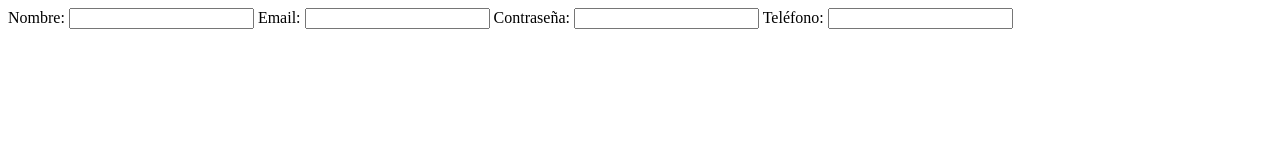
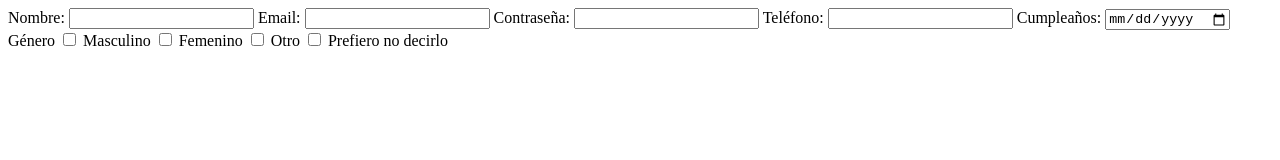
Before and after one commit to Horosh97/202309-w3ex2-Daniel-Andreu, a plain HTML site: page index.html in a window 1280 px wide. Drawn offline with Linux system fonts and the light colour scheme.

Commit message:
Add gerne form

```diff
--- a/index.html
+++ b/index.html
@@ -11,7 +11,7 @@
 </head>
 
 <body>
-  <form action="">
+  <form>
     <label>
       Nombre:
       <input type="text">
@@ -28,6 +28,29 @@
       Teléfono:
       <input type="tel">
     </label>
+    <label>
+      Cumpleaños:
+      <input type="date">
+    </label>
+    <div>
+      <span>Género</span>
+      <label>
+        <input type="checkbox">
+        Masculino
+      </label>
+      <label>
+        <input type="checkbox">
+        Femenino
+      </label>
+      <label>
+        <input type="checkbox">
+        Otro
+      </label>
+      <label>
+        <input type="checkbox">
+        Prefiero no decirlo
+      </label>
+    </div>
   </form>
 </body>
 
```
